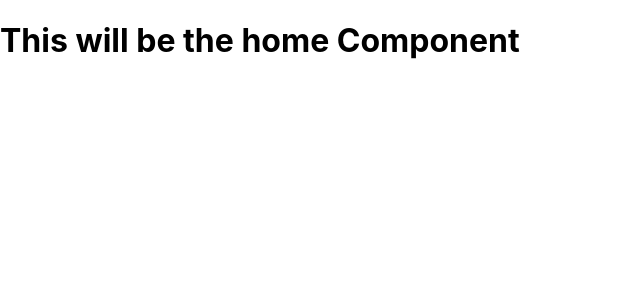
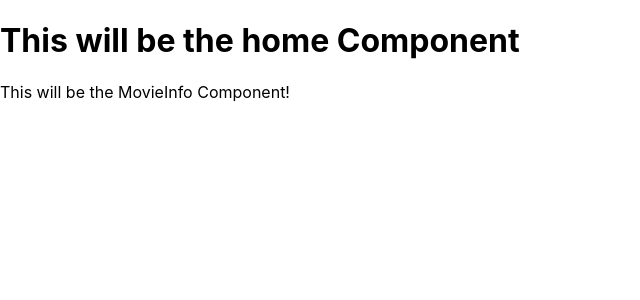
Before and after one commit to MattCardona/MovieDB, a React (Create React App) app in the folder client/: page / in a window 1280 px wide. Shown: the top 300 px of the page, without its empty margins (0-640 px from the left). Built offline with nearby package versions, Linux system fonts and the light colour scheme.

Commit message:
Add MovieInfo component

```diff
--- a/client/src/components/Home.js
+++ b/client/src/components/Home.js
@@ -1,13 +1,15 @@
-import React, { Component } from 'react'
+import React, { Component } from 'react';
+import MovieInfo from './MovieInfo';
 
 class Home extends Component {
   render() {
     return (
       <div>
         <h1>This will be the home Component</h1>
+        <MovieInfo />
       </div>
     )
   }
-}
+};
 
 export default Home;
--- /dev/null
+++ b/client/src/components/MovieInfo.js
@@ -0,0 +1,13 @@
+import React, { Component } from 'react';
+
+class MovieInfo extends Component {
+  render() {
+    return (
+      <div>
+        This will be the MovieInfo Component!
+      </div>
+    )
+  }
+};
+
+export default MovieInfo;
```
